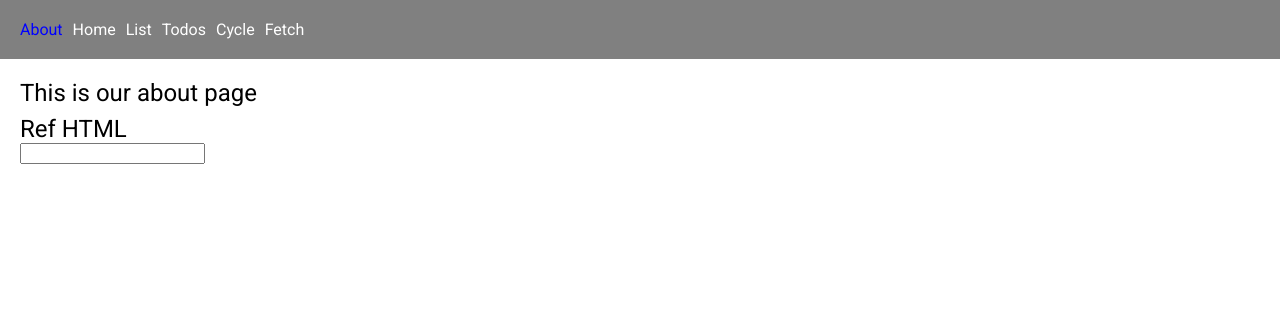
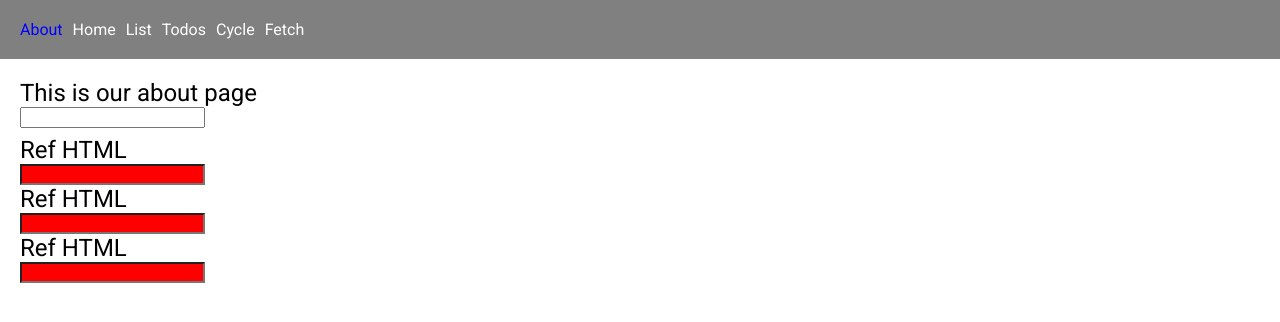
Before and after one commit to zadahead/IAI-React-6-2025, a React (Vite) app: page /about in a window 1280 px wide. Shown: the top 322 px of the page. Built offline with nearby package versions, Linux system fonts and the light colour scheme.

Commit message:
ref html

```diff
--- a/src/components/refHtml/refHTML.jsx
+++ b/src/components/refHtml/refHTML.jsx
@@ -1,8 +1,19 @@
+import { useEffect, useRef } from "react"
+
 export const RefHTML = () => {
+    const inputRef = useRef();
+
+    useEffect(() => {
+        inputRef.current.style.backgroundColor = "red";
+    }, [])
+
     return (
         <div>
             <h2>Ref HTML</h2>
-            <input />
+            <input ref={inputRef} />
         </div>
     )
 }
+
+//controlled
+//un-controlled
--- a/src/pages/about/About.jsx
+++ b/src/pages/about/About.jsx
@@ -5,7 +5,10 @@ export const About = () => {
     return (
         <div>
             <h2>This is our about page</h2>
+            <input />
             <div className="mt-2">
+                <RefHTML />
+                <RefHTML />
                 <RefHTML />
             </div>
         </div>
```
